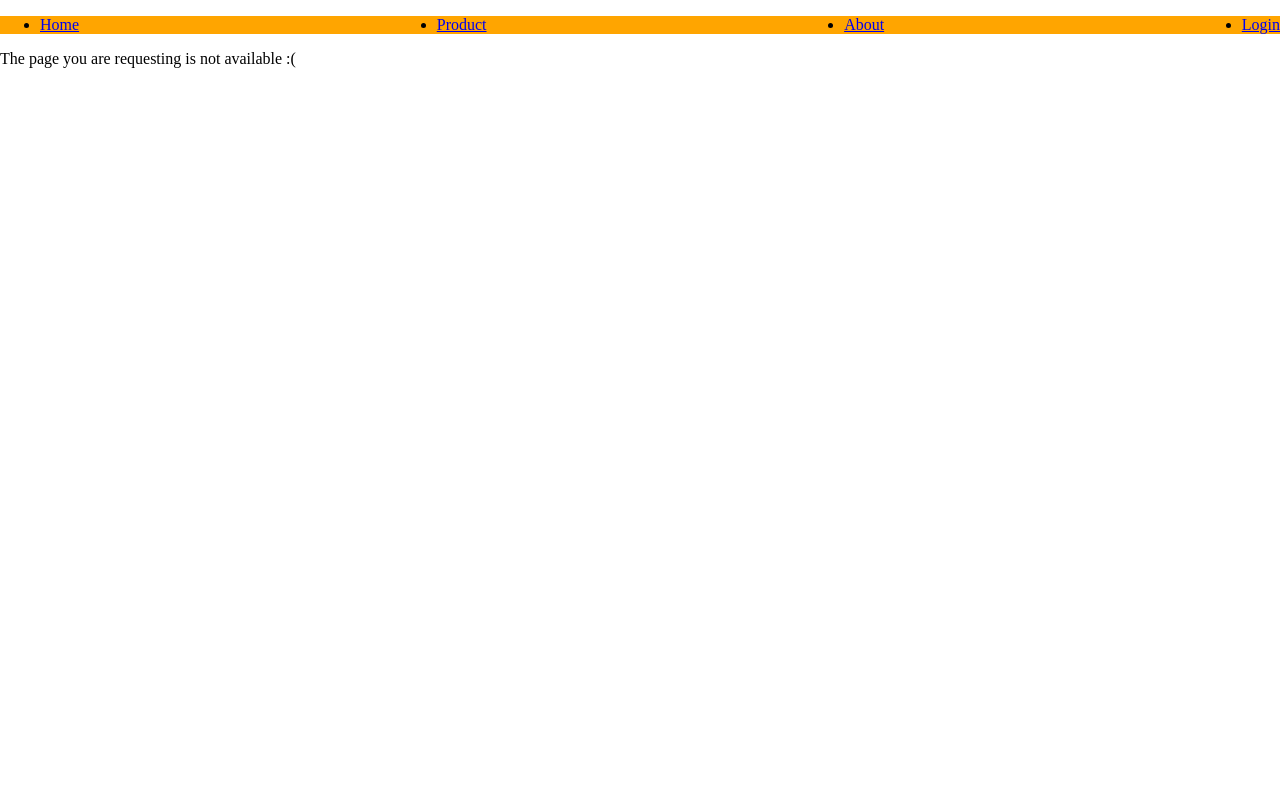
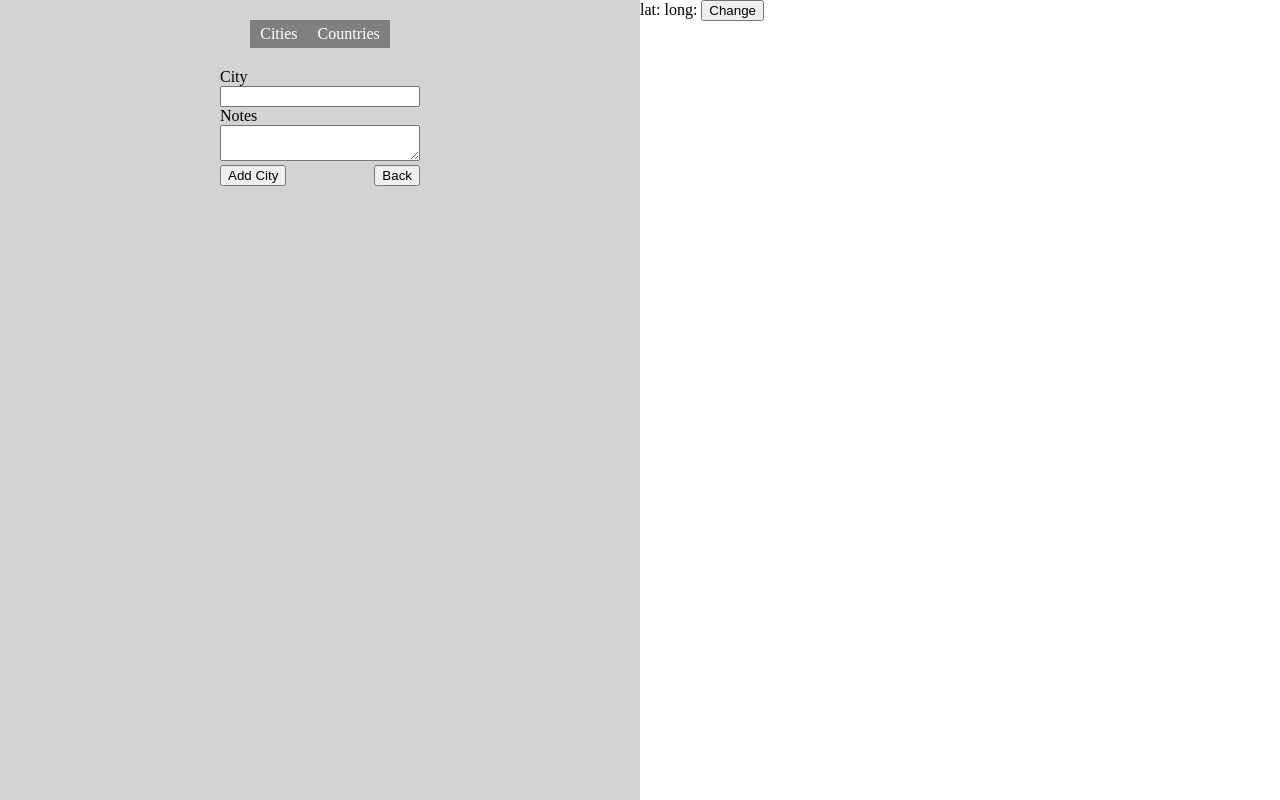
Before and after one commit to leelanarasimha/react18-course, a React (Vite) app in the folder travel-app/: page /app/addcity in a window 1280 px wide. Built offline with nearby package versions, Linux system fonts and the light colour scheme; data requests are answered from the project's data file.

Commit message:
useNavigate hook

```diff
--- a/travel-app/src/App.jsx
+++ b/travel-app/src/App.jsx
@@ -1,5 +1,5 @@
 import { useEffect, useState } from 'react';
-import { BrowserRouter, Routes, Route } from 'react-router-dom';
+import { BrowserRouter, Routes, Route, Navigate } from 'react-router-dom';
 import './App.css';
 import Home from './pages/Home';
 import Product from './pages/Product';
@@ -10,6 +10,7 @@
 import CitiesList from './pages/CitiesList';
 import CountryList from './pages/CountryList';
 import CityDetails from './pages/cityDetails';
+import AddCity from './pages/AddCity';
 
 function App() {
   const [cities, setCities] = useState([]);
@@ -41,8 +42,9 @@
           <Route path="about" element={<About />} />
           <Route path="login" element={<Login />} />
           <Route path="app" element={<AppLayout />}>
-            <Route index element={<CitiesList cities={cities} loading={loading} />} />
+            <Route index element={<Navigate to="cities" replace />} />
             <Route path="cities" element={<CitiesList cities={cities} loading={loading} />} />
+            <Route path="addcity" element={<AddCity />} />
             <Route path="cities/:cityId" element={<CityDetails />} />
             <Route path="countries" element={<CountryList cities={cities} loading={loading} />} />
           </Route>
--- a/travel-app/src/components/MapContainer.jsx
+++ b/travel-app/src/components/MapContainer.jsx
@@ -1,13 +1,18 @@
-import { useSearchParams } from 'react-router-dom';
+import { useNavigate, useSearchParams } from 'react-router-dom';
 
 export default function MapContainer() {
   const [searchParams, setSearchParams] = useSearchParams();
+  const navigate = useNavigate();
 
   const latitude = searchParams.get('lat');
   const longitude = searchParams.get('long');
 
+  function showForm() {
+    navigate('/app/addcity');
+  }
+
   return (
-    <div>
+    <div onClick={showForm} style={{ height: '100%' }}>
       lat: {latitude}
       long: {longitude}
       <button onClick={() => setSearchParams({ lat: 1, long: 2 })}>Change</button>
--- /dev/null
+++ b/travel-app/src/pages/AddCity.jsx
@@ -0,0 +1,33 @@
+import { useNavigate } from 'react-router-dom';
+import styles from './AddCity.module.css';
+export default function AddCity() {
+  const navigate = useNavigate();
+
+  function onBack(e) {
+    e.preventDefault();
+    navigate(-1);
+  }
+  return (
+    <div className={styles.addCityContainer}>
+      <form>
+        <div>
+          <label>City</label>
+          <div>
+            <input type="text" />
+          </div>
+        </div>
+        <div>
+          <label>Notes</label>
+          <div>
+            <textarea></textarea>
+          </div>
+        </div>
+
+        <div className={`d-flex ${styles.buttons}`}>
+          <button>Add City</button>
+          <button onClick={onBack}>Back</button>
+        </div>
+      </form>
+    </div>
+  );
+}
--- /dev/null
+++ b/travel-app/src/pages/AddCity.module.css
@@ -0,0 +1,14 @@
+.addCityContainer {
+  text-align: left;
+  margin: auto;
+  width: 200px;
+}
+
+.buttons {
+  justify-content: space-between;
+}
+
+.addCityContainer input,
+.addCityContainer textarea {
+  width: 100%;
+}
```
